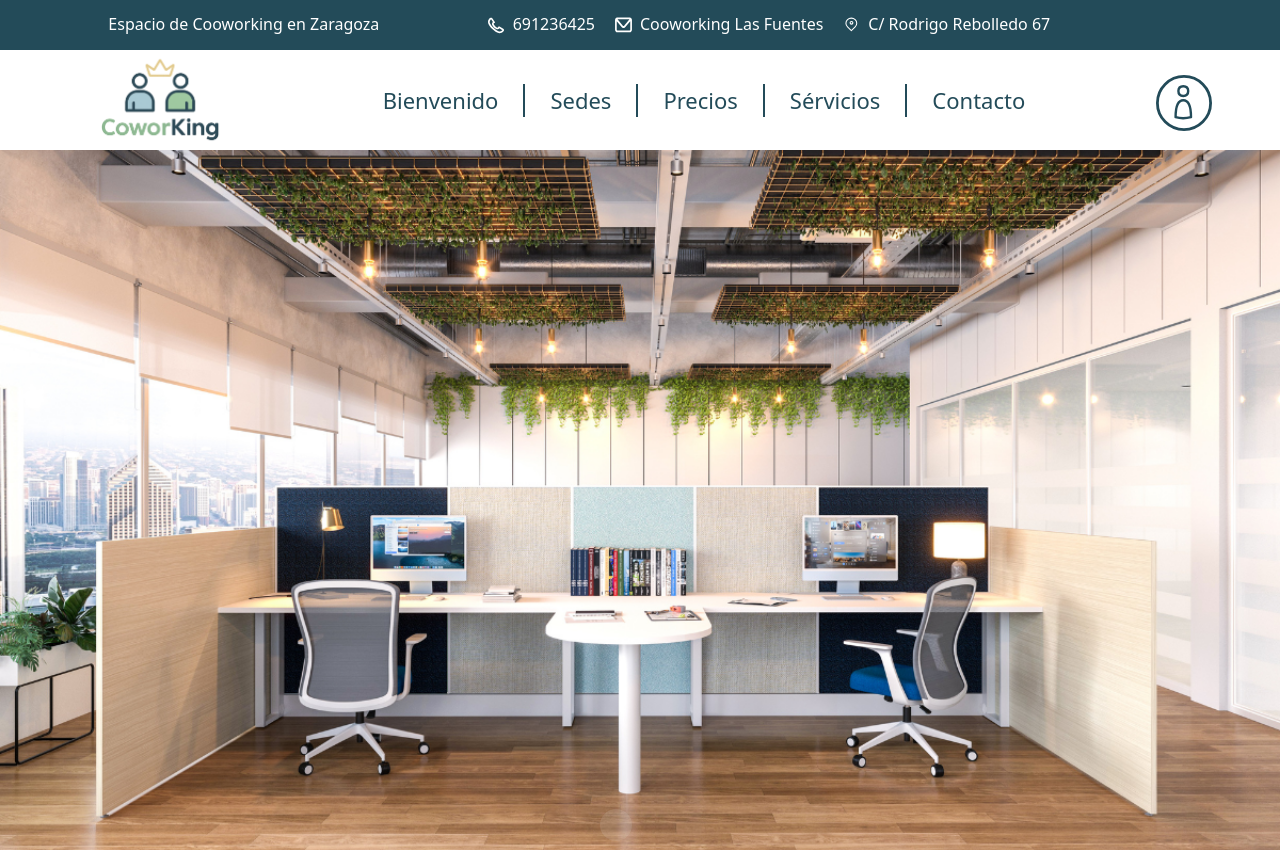
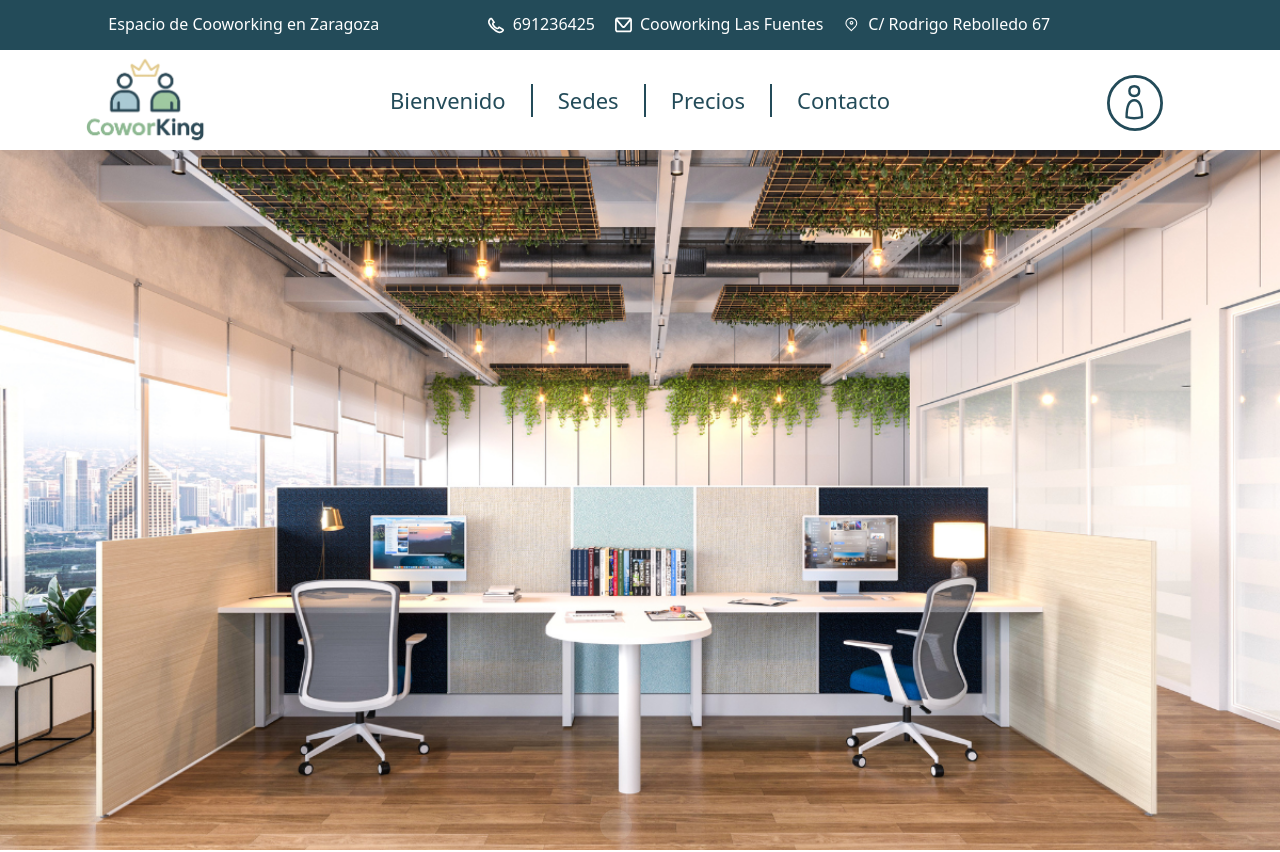
Before and after one commit to nabuin/tfg2daw_3trm_front, a Vue app: page /home in a window 1280 px wide. Shown: the top 852 px of the page. Built offline with nearby package versions, Linux system fonts and the light colour scheme; the HTML template or start-up script is replaced by a standard one.

Commit message:
servicios out

```diff
--- a/src/components/Header.vue
+++ b/src/components/Header.vue
@@ -31,7 +31,6 @@
           <router-link to="/home" class="header-child-2_mid_bienvenido">Bienvenido</router-link>
           <router-link to="/sedes" class="header-child-2_mid_espacios">Sedes</router-link>
           <router-link to="/precios" class="header-child-2_mid_precios">Precios</router-link>
-          <router-link to="/servicios" class="header-child-2_mid_servicios">Sérvicios</router-link>
           <a href="/home#form" class="header-child-2_mid_masInfo">Contacto</a>
         </div>
 
@@ -45,7 +44,6 @@
           <router-link to="/home" @click="toggleMenu">Bienvenido</router-link>
           <router-link to="/sedes" @click="toggleMenu">Sedes</router-link>
           <router-link to="/precios" @click="toggleMenu">Precios</router-link>
-          <router-link to="/servicios" @click="toggleMenu">Servicios</router-link>
           <a href="/home#form" @click="toggleMenu">Más Info</a>
           <router-link :to="userLink" @click="toggleMenu">Login</router-link>
         </div>
@@ -242,11 +240,11 @@ h6 {
       justify-content: center;
       align-items: center;
 
-      @media (max-width: 1500px) {
+      @media (max-width: 800px) {
         width: 15%;
       }
 
-      @media (max-width: 1250px) {
+      @media (max-width: 800px) {
         display: none;
       }
 
@@ -259,7 +257,7 @@ h6 {
 }
 
 
-@media (max-width: 1250px) {
+@media (max-width: 800px) {
   .header-child-2 {
     justify-content: space-between;
     align-items: center;
```
